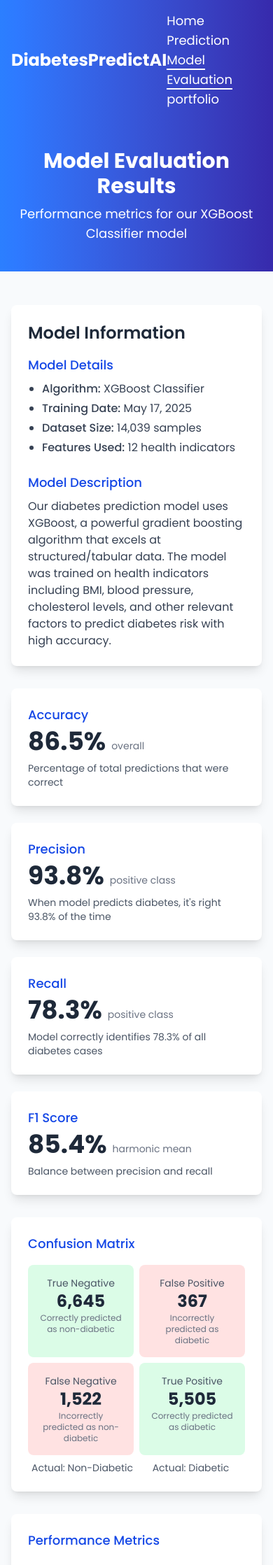
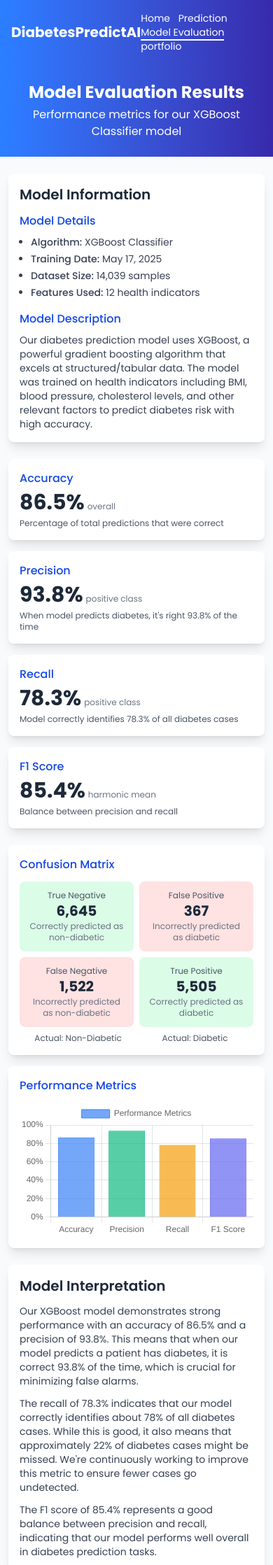
Before and after one commit to Utkarsh-152/Diabetes-Prediction-Model, a FastAPI app: page /model-evaluation in a window 390 px wide. Shown: the top 2237 px of the page at 70% size. Run offline with FastAPI, Linux system fonts and the light colour scheme.

Commit message:
req.txt updated

```diff
--- a/templates/model_evaluation.html
+++ b/templates/model_evaluation.html
@@ -22,15 +22,15 @@
     <nav class="bg-gradient-to-r from-blue-500 to-indigo-800 shadow-md">
         <div class="max-w-7xl mx-auto px-4 py-4 flex justify-between items-center">
             <!-- Logo/Brand -->
-            <div class="text-2xl font-bold text-white">
+            <div class="text-xl sm:text-2xl font-bold text-white">
                 <a href="/" class="text-white hover:text-blue-200 transition duration-200">DiabetesPredictAI</a>
             </div>
 
             <!-- Navbar Links -->
-            <div class="space-x-6 text-lg">
+            <div class="space-x-2 sm:space-x-6 text-sm sm:text-lg">
                 <a href="/" class="text-white hover:text-blue-200 transition duration-200">Home</a>
                 <a href="/predict" class="text-white hover:text-blue-200 transition duration-200">Prediction</a>
-                <a href="/model-evaluation" class="text-white  hover:text-blue-200 transition duration-200 border-b-2 border-white">Model Evaluation</a>
+                <a href="/model-evaluation" class="text-white hover:text-blue-200 transition duration-200 border-b-2 border-white">Model Evaluation</a>
                 <a  href="https://my-portfolio-utkarsh-152s-projects.vercel.app/"
                     target="_blank"
                     rel="noopener noreferrer"
@@ -39,22 +39,22 @@
         </div>
     </nav>
     <!-- Page Header -->
-    <div class="bg-gradient-to-r from-blue-500 to-indigo-800 text-white py-10">
+    <div class="bg-gradient-to-r from-blue-500 to-indigo-800 text-white py-6 sm:py-8 md:py-10">
         <div class="max-w-7xl mx-auto px-4 sm:px-6 lg:px-8 text-center">
-            <h1 class="text-3xl md:text-4xl font-bold mb-2">Model Evaluation Results</h1>
-            <p class="text-lg md:text-xl">Performance metrics for our XGBoost Classifier model</p>
+            <h1 class="text-2xl sm:text-3xl md:text-4xl font-bold mb-1 sm:mb-2">Model Evaluation Results</h1>
+            <p class="text-base sm:text-lg md:text-xl">Performance metrics for our XGBoost Classifier model</p>
         </div>
     </div>
 
     <!-- Main Content -->
-    <main class="max-w-7xl mx-auto px-4 py-12">
+    <main class="max-w-7xl mx-auto px-3 sm:px-4 py-6 sm:py-8 md:py-12">
         <!-- Model Information -->
-        <div class="bg-white p-6 rounded-lg shadow-lg mb-8">
-            <h2 class="text-2xl font-semibold mb-4 text-gray-800">Model Information</h2>
-            <div class="grid grid-cols-1 md:grid-cols-2 gap-6">
+        <div class="bg-white p-4 sm:p-6 rounded-lg shadow-lg mb-6 sm:mb-8">
+            <h2 class="text-xl sm:text-2xl font-semibold mb-3 sm:mb-4 text-gray-800">Model Information</h2>
+            <div class="grid grid-cols-1 md:grid-cols-2 gap-4 sm:gap-6">
                 <div>
-                    <h3 class="text-lg font-medium text-blue-700 mb-2">Model Details</h3>
-                    <ul class="list-disc pl-5 space-y-1 text-gray-700">
+                    <h3 class="text-base sm:text-lg font-medium text-blue-700 mb-2">Model Details</h3>
+                    <ul class="list-disc pl-4 sm:pl-5 space-y-1 text-sm sm:text-base text-gray-700">
                         <li><span class="font-medium">Algorithm:</span> XGBoost Classifier</li>
                         <li><span class="font-medium">Training Date:</span> May 17, 2025</li>
                         <li><span class="font-medium">Dataset Size:</span> 14,039 samples</li>
@@ -62,8 +62,8 @@
                     </ul>
                 </div>
                 <div>
-                    <h3 class="text-lg font-medium text-blue-700 mb-2">Model Description</h3>
-                    <p class="text-gray-700">
+                    <h3 class="text-base sm:text-lg font-medium text-blue-700 mb-2">Model Description</h3>
+                    <p class="text-sm sm:text-base text-gray-700">
                         Our diabetes prediction model uses XGBoost, a powerful gradient boosting algorithm that excels at
                         structured/tabular data. The model was trained on health indicators including BMI, blood pressure,
                         cholesterol levels, and other relevant factors to predict diabetes risk with high accuracy.
@@ -73,117 +73,117 @@
         </div>
 
         <!-- Performance Metrics -->
-        <div class="grid grid-cols-1 md:grid-cols-2 lg:grid-cols-4 gap-6 mb-8">
+        <div class="grid grid-cols-1 sm:grid-cols-2 lg:grid-cols-4 gap-4 sm:gap-6 mb-6 sm:mb-8">
             <!-- Accuracy -->
-            <div class="bg-white p-6 rounded-lg shadow-lg metric-card">
-                <h3 class="text-lg font-medium text-blue-700 mb-1">Accuracy</h3>
+            <div class="bg-white p-4 sm:p-6 rounded-lg shadow-lg metric-card">
+                <h3 class="text-base sm:text-lg font-medium text-blue-700 mb-1">Accuracy</h3>
                 <div class="flex items-end">
-                    <span class="text-4xl font-bold text-gray-800">86.5%</span>
-                    <span class="text-sm text-gray-500 ml-2 mb-1">overall</span>
+                    <span class="text-3xl sm:text-4xl font-bold text-gray-800">86.5%</span>
+                    <span class="text-xs sm:text-sm text-gray-500 ml-1 sm:ml-2 mb-1">overall</span>
                 </div>
-                <p class="text-gray-600 mt-2 text-sm">
+                <p class="text-gray-600 mt-1 sm:mt-2 text-xs sm:text-sm">
                     Percentage of total predictions that were correct
                 </p>
             </div>
 
             <!-- Precision -->
-            <div class="bg-white p-6 rounded-lg shadow-lg metric-card">
-                <h3 class="text-lg font-medium text-blue-700 mb-1">Precision</h3>
+            <div class="bg-white p-4 sm:p-6 rounded-lg shadow-lg metric-card">
+                <h3 class="text-base sm:text-lg font-medium text-blue-700 mb-1">Precision</h3>
                 <div class="flex items-end">
-                    <span class="text-4xl font-bold text-gray-800">93.8%</span>
-                    <span class="text-sm text-gray-500 ml-2 mb-1">positive class</span>
+                    <span class="text-3xl sm:text-4xl font-bold text-gray-800">93.8%</span>
+                    <span class="text-xs sm:text-sm text-gray-500 ml-1 sm:ml-2 mb-1">positive class</span>
                 </div>
-                <p class="text-gray-600 mt-2 text-sm">
+                <p class="text-gray-600 mt-1 sm:mt-2 text-xs sm:text-sm">
                     When model predicts diabetes, it's right 93.8% of the time
                 </p>
             </div>
 
             <!-- Recall -->
-            <div class="bg-white p-6 rounded-lg shadow-lg metric-card">
-                <h3 class="text-lg font-medium text-blue-700 mb-1">Recall</h3>
+            <div class="bg-white p-4 sm:p-6 rounded-lg shadow-lg metric-card">
+                <h3 class="text-base sm:text-lg font-medium text-blue-700 mb-1">Recall</h3>
                 <div class="flex items-end">
-                    <span class="text-4xl font-bold text-gray-800">78.3%</span>
-                    <span class="text-sm text-gray-500 ml-2 mb-1">positive class</span>
+                    <span class="text-3xl sm:text-4xl font-bold text-gray-800">78.3%</span>
+                    <span class="text-xs sm:text-sm text-gray-500 ml-1 sm:ml-2 mb-1">positive class</span>
                 </div>
-                <p class="text-gray-600 mt-2 text-sm">
+                <p class="text-gray-600 mt-1 sm:mt-2 text-xs sm:text-sm">
                     Model correctly identifies 78.3% of all diabetes cases
                 </p>
             </div>
 
             <!-- F1 Score -->
-            <div class="bg-white p-6 rounded-lg shadow-lg metric-card">
-                <h3 class="text-lg font-medium text-blue-700 mb-1">F1 Score</h3>
+            <div class="bg-white p-4 sm:p-6 rounded-lg shadow-lg metric-card">
+                <h3 class="text-base sm:text-lg font-medium text-blue-700 mb-1">F1 Score</h3>
                 <div class="flex items-end">
-                    <span class="text-4xl font-bold text-gray-800">85.4%</span>
-                    <span class="text-sm text-gray-500 ml-2 mb-1">harmonic mean</span>
+                    <span class="text-3xl sm:text-4xl font-bold text-gray-800">85.4%</span>
+                    <span class="text-xs sm:text-sm text-gray-500 ml-1 sm:ml-2 mb-1">harmonic mean</span>
                 </div>
-                <p class="text-gray-600 mt-2 text-sm">
+                <p class="text-gray-600 mt-1 sm:mt-2 text-xs sm:text-sm">
                     Balance between precision and recall
                 </p>
             </div>
         </div>
 
         <!-- Charts Section -->
-        <div class="grid grid-cols-1 md:grid-cols-2 gap-8 mb-8">
+        <div class="grid grid-cols-1 md:grid-cols-2 gap-4 sm:gap-6 md:gap-8 mb-6 sm:mb-8">
             <!-- Confusion Matrix -->
-            <div class="bg-white p-6 rounded-lg shadow-lg">
-                <h3 class="text-lg font-medium text-blue-700 mb-4">Confusion Matrix</h3>
+            <div class="bg-white p-4 sm:p-6 rounded-lg shadow-lg">
+                <h3 class="text-base sm:text-lg font-medium text-blue-700 mb-3 sm:mb-4">Confusion Matrix</h3>
                 <div class="flex justify-center">
                     <div class="w-full max-w-md">
                         <div class="grid grid-cols-2 gap-2 mb-2">
-                            <div class="bg-green-100 p-4 rounded-lg text-center">
-                                <div class="text-sm text-gray-600">True Negative</div>
-                                <div class="text-2xl font-bold text-gray-800">6,645</div>
+                            <div class="bg-green-100 p-3 sm:p-4 rounded-lg text-center">
+                                <div class="text-xs sm:text-sm text-gray-600">True Negative</div>
+                                <div class="text-xl sm:text-2xl font-bold text-gray-800">6,645</div>
                                 <div class="text-xs text-gray-500">Correctly predicted as non-diabetic</div>
                             </div>
-                            <div class="bg-red-100 p-4 rounded-lg text-center">
-                                <div class="text-sm text-gray-600">False Positive</div>
-                                <div class="text-2xl font-bold text-gray-800">367</div>
+                            <div class="bg-red-100 p-3 sm:p-4 rounded-lg text-center">
+                                <div class="text-xs sm:text-sm text-gray-600">False Positive</div>
+                                <div class="text-xl sm:text-2xl font-bold text-gray-800">367</div>
                                 <div class="text-xs text-gray-500">Incorrectly predicted as diabetic</div>
                             </div>
-                            <div class="bg-red-100 p-4 rounded-lg text-center">
-                                <div class="text-sm text-gray-600">False Negative</div>
-                                <div class="text-2xl font-bold text-gray-800">1,522</div>
+                            <div class="bg-red-100 p-3 sm:p-4 rounded-lg text-center">
+                                <div class="text-xs sm:text-sm text-gray-600">False Negative</div>
+                                <div class="text-xl sm:text-2xl font-bold text-gray-800">1,522</div>
                                 <div class="text-xs text-gray-500">Incorrectly predicted as non-diabetic</div>
                             </div>
-                            <div class="bg-green-100 p-4 rounded-lg text-center">
-                                <div class="text-sm text-gray-600">True Positive</div>
-                                <div class="text-2xl font-bold text-gray-800">5,505</div>
+                            <div class="bg-green-100 p-3 sm:p-4 rounded-lg text-center">
+                                <div class="text-xs sm:text-sm text-gray-600">True Positive</div>
+                                <div class="text-xl sm:text-2xl font-bold text-gray-800">5,505</div>
                                 <div class="text-xs text-gray-500">Correctly predicted as diabetic</div>
                             </div>
                         </div>
                         <div class="grid grid-cols-2 gap-0">
-                            <div class="text-center text-sm text-gray-600">Actual: Non-Diabetic</div>
-                            <div class="text-center text-sm text-gray-600">Actual: Diabetic</div>
+                            <div class="text-center text-xs sm:text-sm text-gray-600">Actual: Non-Diabetic</div>
+                            <div class="text-center text-xs sm:text-sm text-gray-600">Actual: Diabetic</div>
                         </div>
                     </div>
                 </div>
             </div>
 
             <!-- Performance Metrics Chart -->
-            <div class="bg-white p-6 rounded-lg shadow-lg">
-                <h3 class="text-lg font-medium text-blue-700 mb-4">Performance Metrics</h3>
-                <div class="h-64">
+            <div class="bg-white p-4 sm:p-6 rounded-lg shadow-lg">
+                <h3 class="text-base sm:text-lg font-medium text-blue-700 mb-3 sm:mb-4">Performance Metrics</h3>
+                <div class="h-48 sm:h-64">
                     <canvas id="metricsChart"></canvas>
                 </div>
             </div>
         </div>
 
         <!-- Model Interpretation -->
-        <div class="bg-white p-6 rounded-lg shadow-lg mb-8">
-            <h2 class="text-2xl font-semibold mb-4 text-gray-800">Model Interpretation</h2>
-            <div class="space-y-4">
-                <p class="text-gray-700">
+        <div class="bg-white p-4 sm:p-6 rounded-lg shadow-lg mb-6 sm:mb-8">
+            <h2 class="text-xl sm:text-2xl font-semibold mb-3 sm:mb-4 text-gray-800">Model Interpretation</h2>
+            <div class="space-y-3 sm:space-y-4">
+                <p class="text-sm sm:text-base text-gray-700">
                     Our XGBoost model demonstrates strong performance with an accuracy of 86.5% and a precision of 93.8%.
                     This means that when our model predicts a patient has diabetes, it is correct 93.8% of the time, which is
                     crucial for minimizing false alarms.
                 </p>
-                <p class="text-gray-700">
+                <p class="text-sm sm:text-base text-gray-700">
                     The recall of 78.3% indicates that our model correctly identifies about 78% of all diabetes cases. While this
                     is good, it also means that approximately 22% of diabetes cases might be missed. We're continuously working to
                     improve this metric to ensure fewer cases go undetected.
                 </p>
-                <p class="text-gray-700">
+                <p class="text-sm sm:text-base text-gray-700">
                     The F1 score of 85.4% represents a good balance between precision and recall, indicating that our model
                     performs well overall in diabetes prediction tasks.
                 </p>
@@ -191,22 +191,22 @@
         </div>
 
         <!-- Call to Action -->
-        <div class="bg-blue-50 p-6 rounded-lg shadow-md text-center">
-            <h3 class="text-xl font-semibold text-blue-800 mb-3">Ready to check your diabetes risk?</h3>
-            <p class="text-gray-700 mb-6">
+        <div class="bg-blue-50 p-4 sm:p-6 rounded-lg shadow-md text-center">
+            <h3 class="text-lg sm:text-xl font-semibold text-blue-800 mb-2 sm:mb-3">Ready to check your diabetes risk?</h3>
+            <p class="text-sm sm:text-base text-gray-700 mb-4 sm:mb-6">
                 Our model is ready to help you assess your risk of diabetes based on your health information.
             </p>
-            <a href="/predict" class="inline-block bg-blue-600 text-white px-6 py-3 rounded-lg text-lg font-semibold hover:bg-blue-700 transition">
+            <a href="/predict" class="inline-block bg-blue-600 text-white px-4 sm:px-6 py-2 sm:py-3 rounded-lg text-base sm:text-lg font-semibold hover:bg-blue-700 transition">
                 Take the Assessment Now
             </a>
         </div>
     </main>
 
     <!-- Footer -->
-    <footer class="bg-gray-800 text-white py-8">
+    <footer class="bg-gray-800 text-white py-6 sm:py-8">
         <div class="max-w-7xl mx-auto px-4 text-center">
-            <p>© 2025 DiabetesPredictAI. All rights reserved.</p>
-            <p class="mt-2 text-gray-400">Developed by Utkarsh</p>
+            <p class="text-sm sm:text-base">© 2025 DiabetesPredictAI. All rights reserved.</p>
+            <p class="mt-1 sm:mt-2 text-xs sm:text-sm text-gray-400">Developed by Utkarsh</p>
         </div>
     </footer>
 
```
Also changed, not shown: templates/home.html (+27 -27 lines), templates/predict.html (+44 -38 lines), 1 other file.
